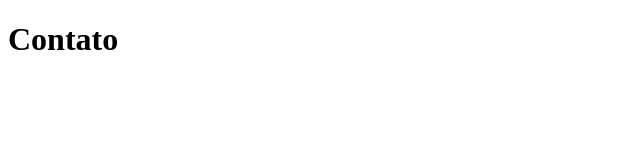
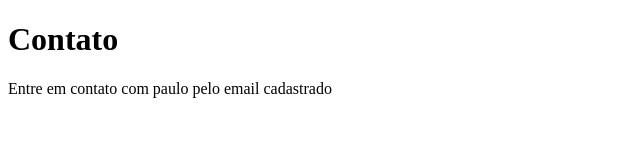
Before and after one commit to paulopointevin17/revisao_sistema_cadastro, a plain HTML site: page contato.html in a window 1280 px wide. Shown: the whole page, without its empty margins (0-640 px from the left). Drawn offline with Linux system fonts and the light colour scheme.

Commit message:
Adicionando e-mail de contato

```diff
--- a/contato.html
+++ b/contato.html
@@ -7,5 +7,6 @@
 </head>
 <body>
     <h1>Contato</h1>
+    <p>Entre em contato com paulo pelo email cadastrado</p>
 </body>
 </html>
```
